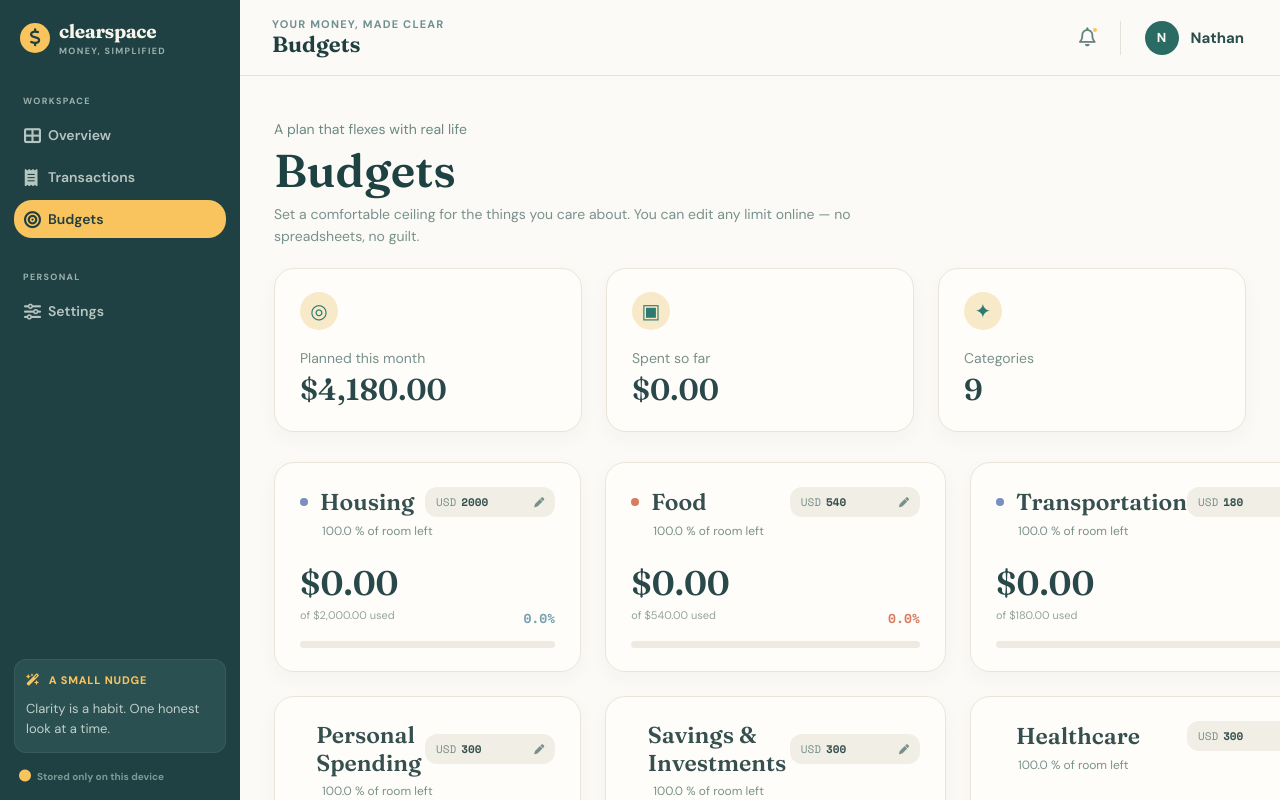
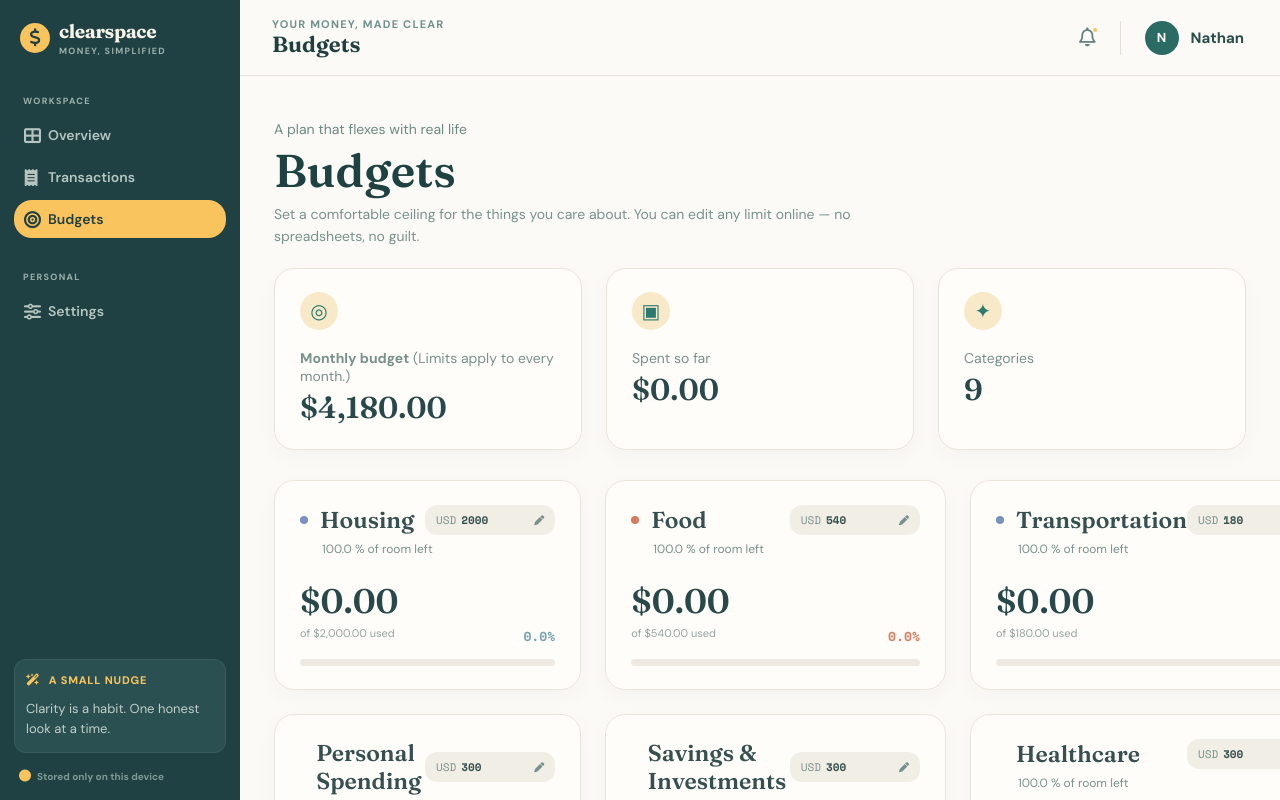
Before and after one commit to emperorfrost17-png/finance-tracker-app, a React (Vite) app: page /budget in a window 1280 px wide. Shown: the top 800 px of the page. Built offline with nearby package versions, Linux system fonts and the light colour scheme.

Commit message:
edited the code a bit

```diff
--- a/src/main.tsx
+++ b/src/main.tsx
@@ -4,7 +4,7 @@ import "./index.css";
 import App from "./App.tsx";
 
 createRoot(document.getElementById("root")!).render(
-  <BrowserRouter>
+  <BrowserRouter basename={import.meta.env.BASE_URL}>
     <App />
   </BrowserRouter>,
 );
--- a/src/pages/BudgetPage.tsx
+++ b/src/pages/BudgetPage.tsx
@@ -80,7 +80,7 @@ export function BudgetPage({
           <section className="budget-summary">
             <div className="summary-card">
               <i>◎</i>
-              <span>Planned this month</span>
+              <span><b>Monthly budget</b>  (Limits apply to every month.)</span>
               <strong>{formatMoney(totalBudgetLimitForMonth, currency)}</strong>
             </div>
             <div className="summary-card">
```
